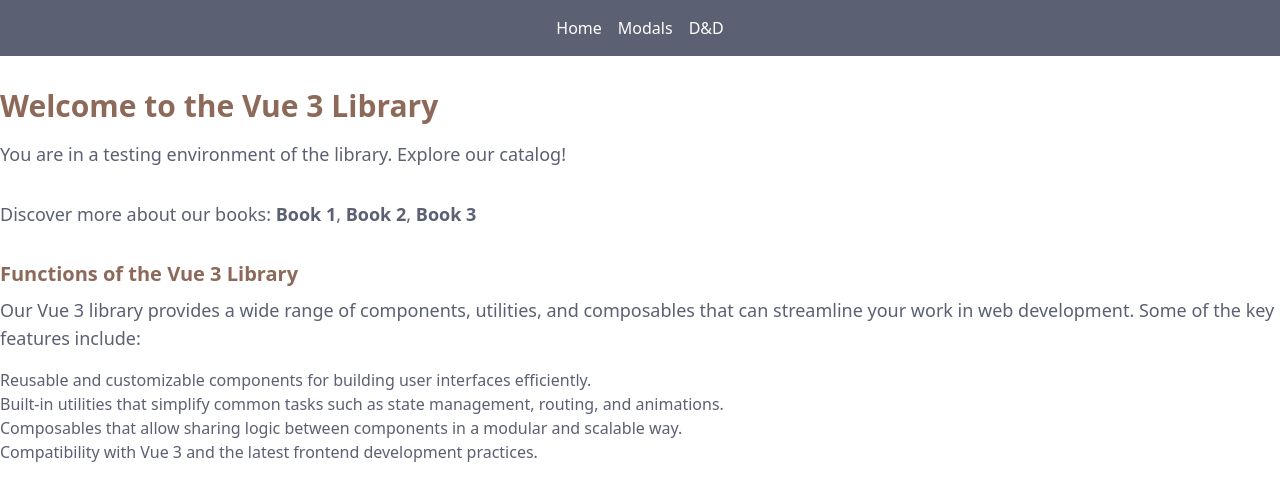
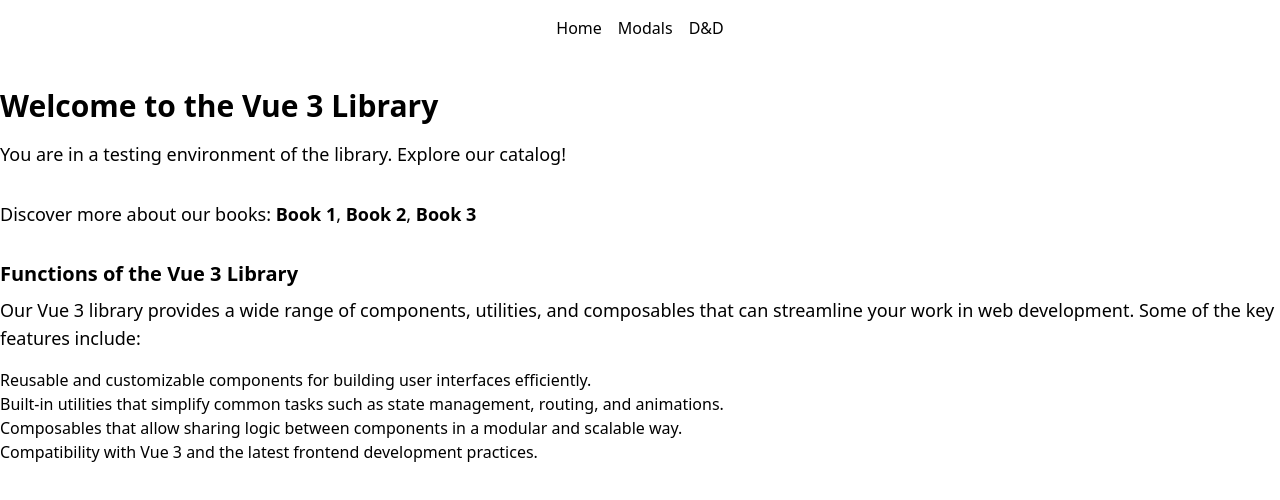
Before and after one commit to guiurm/bit-craft, a Vue app: page / in a window 1280 px wide. Shown: the top 500 px of the page. Built offline with nearby package versions, Linux system fonts and the light colour scheme.

Commit message:
feat(template): add colors template and variables

```diff
--- a/src/assets/scss/_transitions.scss
+++ b/src/assets/scss/_transitions.scss
@@ -23,3 +23,18 @@
 .rl-leave-to {
     transform: translateX(-100%);
 }
+
+// fade
+.fade-enter-active,
+.fade-leave-active {
+    transition: opacity 0.15s ease;
+    /*
+    position: absolute;
+    top: 0px;
+    */
+}
+
+.fade-enter-from,
+.fade-leave-to {
+    opacity: 0;
+}
--- /dev/null
+++ b/src/assets/scss/_variables.scss
@@ -0,0 +1,122 @@
+:root {
+    --text-50: #f0f6ee;
+    --text-100: #e2edde;
+    --text-200: #c4dcbc;
+    --text-300: #a7ca9b;
+    --text-400: #89b979;
+    --text-500: #6ca758;
+    --text-600: #568646;
+    --text-700: #416435;
+    --text-800: #2b4323;
+    --text-900: #162112;
+    --text-950: #0b1109;
+
+    --background-50: #eef9ec;
+    --background-100: #def2d9;
+    --background-200: #bde6b3;
+    --background-300: #9cd98c;
+    --background-400: #7acc66;
+    --background-500: #59bf40;
+    --background-600: #479933;
+    --background-700: #367326;
+    --background-800: #244d19;
+    --background-900: #12260d;
+    --background-950: #091306;
+
+    --primary-50: #eefaeb;
+    --primary-100: #def4d7;
+    --primary-200: #bce9af;
+    --primary-300: #9bde87;
+    --primary-400: #7ad35f;
+    --primary-500: #59c837;
+    --primary-600: #47a02c;
+    --primary-700: #357821;
+    --primary-800: #235016;
+    --primary-900: #12280b;
+    --primary-950: #091405;
+
+    --secondary-50: #eefbe9;
+    --secondary-100: #dcf7d4;
+    --secondary-200: #b9efa9;
+    --secondary-300: #96e77e;
+    --secondary-400: #73df53;
+    --secondary-500: #51d728;
+    --secondary-600: #40ac20;
+    --secondary-700: #308118;
+    --secondary-800: #205610;
+    --secondary-900: #102b08;
+    --secondary-950: #081604;
+
+    --accent-50: #edfce8;
+    --accent-100: #dbfad1;
+    --accent-200: #b6f5a3;
+    --accent-300: #92f075;
+    --accent-400: #6deb47;
+    --accent-500: #49e619;
+    --accent-600: #3ab814;
+    --accent-700: #2c8a0f;
+    --accent-800: #1d5c0a;
+    --accent-900: #0f2e05;
+    --accent-950: #071703;
+}
+.dark {
+    --text-50: #0b1109;
+    --text-100: #162112;
+    --text-200: #2b4323;
+    --text-300: #416435;
+    --text-400: #568646;
+    --text-500: #6ca758;
+    --text-600: #89b979;
+    --text-700: #a7ca9b;
+    --text-800: #c4dcbc;
+    --text-900: #e2edde;
+    --text-950: #f0f6ee;
+
+    --background-50: #091306;
+    --background-100: #12260d;
+    --background-200: #244d19;
+    --background-300: #367326;
+    --background-400: #479933;
+    --background-500: #59bf40;
+    --background-600: #7acc66;
+    --background-700: #9cd98c;
+    --background-800: #bde6b3;
+    --background-900: #def2d9;
+    --background-950: #eef9ec;
+
+    --primary-50: #091405;
+    --primary-100: #12280b;
+    --primary-200: #235016;
+    --primary-300: #357821;
+    --primary-400: #47a02c;
+    --primary-500: #59c837;
+    --primary-600: #7ad35f;
+    --primary-700: #9bde87;
+    --primary-800: #bce9af;
+    --primary-900: #def4d7;
+    --primary-950: #eefaeb;
+
+    --secondary-50: #081604;
+    --secondary-100: #102b08;
+    --secondary-200: #205610;
+    --secondary-300: #308118;
+    --secondary-400: #40ac20;
+    --secondary-500: #51d728;
+    --secondary-600: #73df53;
+    --secondary-700: #96e77e;
+    --secondary-800: #b9efa9;
+    --secondary-900: #dcf7d4;
+    --secondary-950: #eefbe9;
+
+    --accent-50: #071703;
+    --accent-100: #0f2e05;
+    --accent-200: #1d5c0a;
+    --accent-300: #2c8a0f;
+    --accent-400: #3ab814;
+    --accent-500: #49e619;
+    --accent-600: #6deb47;
+    --accent-700: #92f075;
+    --accent-800: #b6f5a3;
+    --accent-900: #dbfad1;
+    --accent-950: #edfce8;
+}
--- a/src/assets/scss/main.scss
+++ b/src/assets/scss/main.scss
@@ -3,3 +3,4 @@
 @tailwind utilities;
 
 @import "transitions";
+@import "variables";
--- a/tailwind.config.js
+++ b/tailwind.config.js
@@ -4,11 +4,71 @@
     theme: {
         extend: {
             colors: {
-                "custom-white": "#ffffff",
-                "custom-gray": "#5b6072",
-                "custom-brown": "#8d6959",
-                "custom-orange-dark": "#bf7240",
-                "custom-orange-bright": "#f17b27",
+                text: {
+                    50: "var(--text-50)",
+                    100: "var(--text-100)",
+                    200: "var(--text-200)",
+                    300: "var(--text-300)",
+                    400: "var(--text-400)",
+                    500: "var(--text-500)",
+                    600: "var(--text-600)",
+                    700: "var(--text-700)",
+                    800: "var(--text-800)",
+                    900: "var(--text-900)",
+                    950: "var(--text-950)",
+                },
+                background: {
+                    50: "var(--background-50)",
+                    100: "var(--background-100)",
+                    200: "var(--background-200)",
+                    300: "var(--background-300)",
+                    400: "var(--background-400)",
+                    500: "var(--background-500)",
+                    600: "var(--background-600)",
+                    700: "var(--background-700)",
+                    800: "var(--background-800)",
+                    900: "var(--background-900)",
+                    950: "var(--background-950)",
+                },
+                primary: {
+                    50: "var(--primary-50)",
+                    100: "var(--primary-100)",
+                    200: "var(--primary-200)",
+                    300: "var(--primary-300)",
+                    400: "var(--primary-400)",
+                    500: "var(--primary-500)",
+                    600: "var(--primary-600)",
+                    700: "var(--primary-700)",
+                    800: "var(--primary-800)",
+                    900: "var(--primary-900)",
+                    950: "var(--primary-950)",
+                },
+                secondary: {
+                    50: "var(--secondary-50)",
+                    100: "var(--secondary-100)",
+                    200: "var(--secondary-200)",
+                    300: "var(--secondary-300)",
+                    400: "var(--secondary-400)",
+                    500: "var(--secondary-500)",
+                    600: "var(--secondary-600)",
+                    700: "var(--secondary-700)",
+                    800: "var(--secondary-800)",
+                    900: "var(--secondary-900)",
+                    950: "var(--secondary-950)",
+                },
+                accent: {
+                    50: "var(--accent-50)",
+                    100: "var(--accent-100)",
+                    200: "var(--accent-200)",
+                    300: "var(--accent-300)",
+                    400: "var(--accent-400)",
+                    500: "var(--accent-500)",
+                    600: "var(--accent-600)",
+                    700: "var(--accent-700)",
+                    800: "var(--accent-800)",
+                    900: "var(--accent-900)",
+                    950: "var(--accent-950)",
+                },
             },
         },
     },
```
